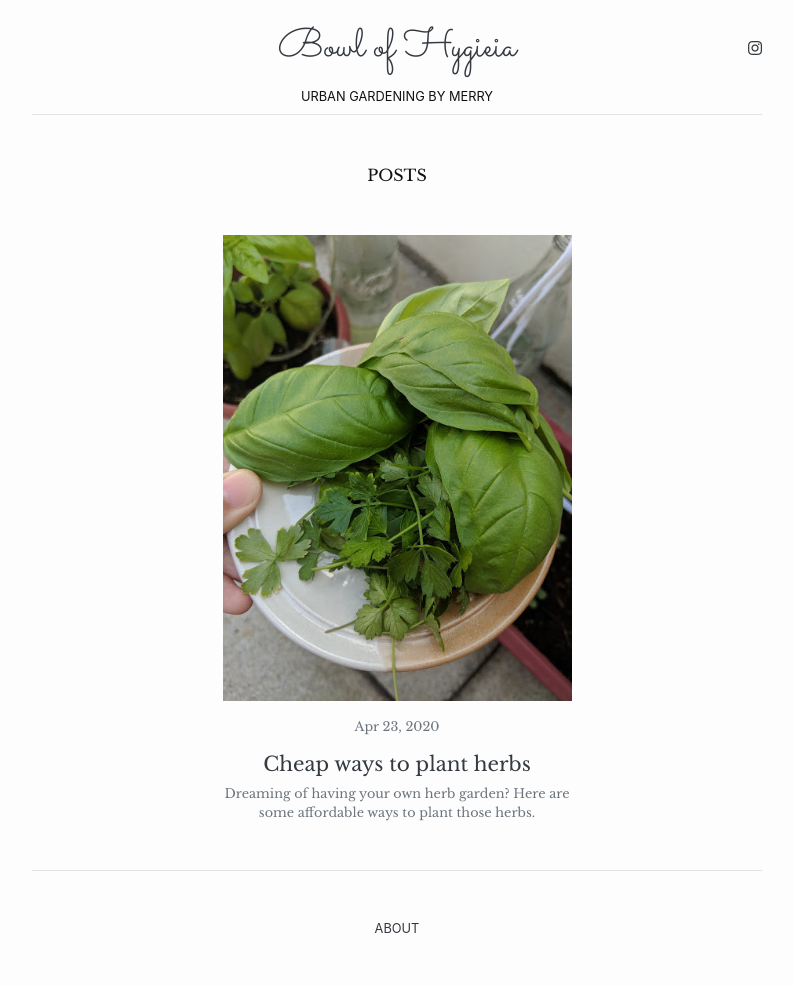
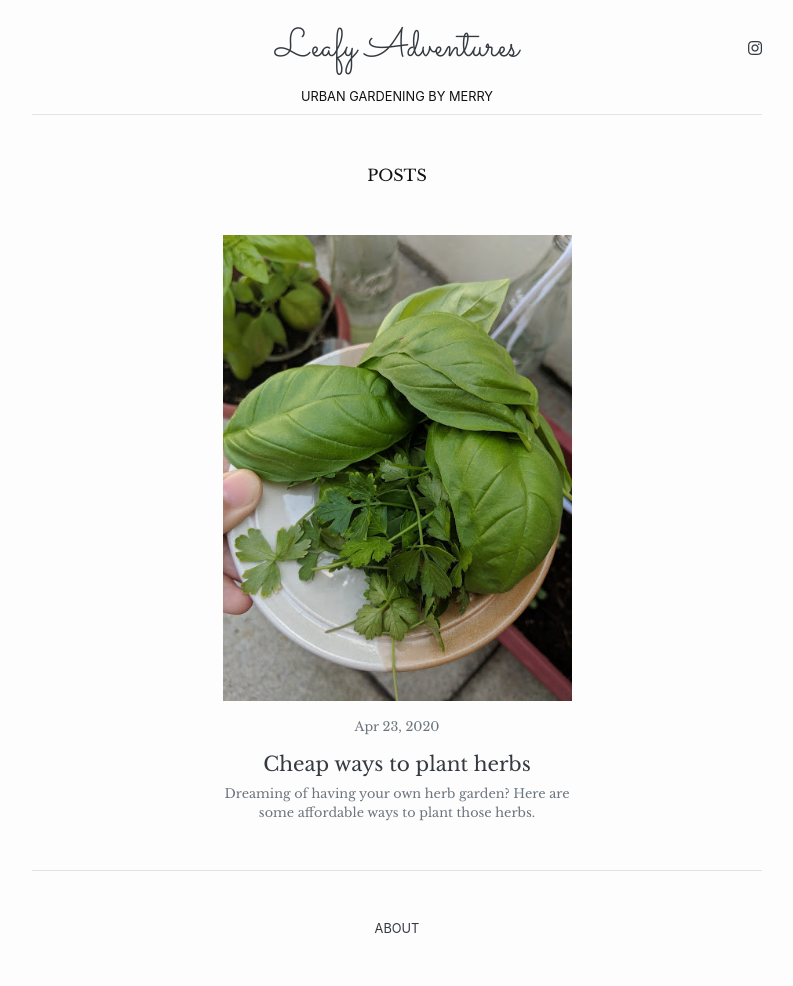
Before and after one commit to ToshiWasabi/Toshi, a Jekyll site: the page built from index.md, in a window 1280 px wide. Shown: the whole page, without its empty margins (243-1036 px from the left). Built offline with Jekyll 4.4.1, drawn with Linux system fonts in a browser that asks for light colours; nearby versions of some CDN libraries.

Commit message:
Changed title

```diff
--- a/_config.yml
+++ b/_config.yml
@@ -18,7 +18,7 @@
 # You can create any custom variable you would like, and they will be accessible
 # in the templates via {{ site.myvariable }}.
 
-title: Bowl of Hygieia
+title: Leafy Adventures
 description: Urban Gardening by Merry
 baseurl: "" # the subpath of your site, e.g. /blog
 url: "" # the base hostname & protocol for your site, e.g. http://example.com
```
